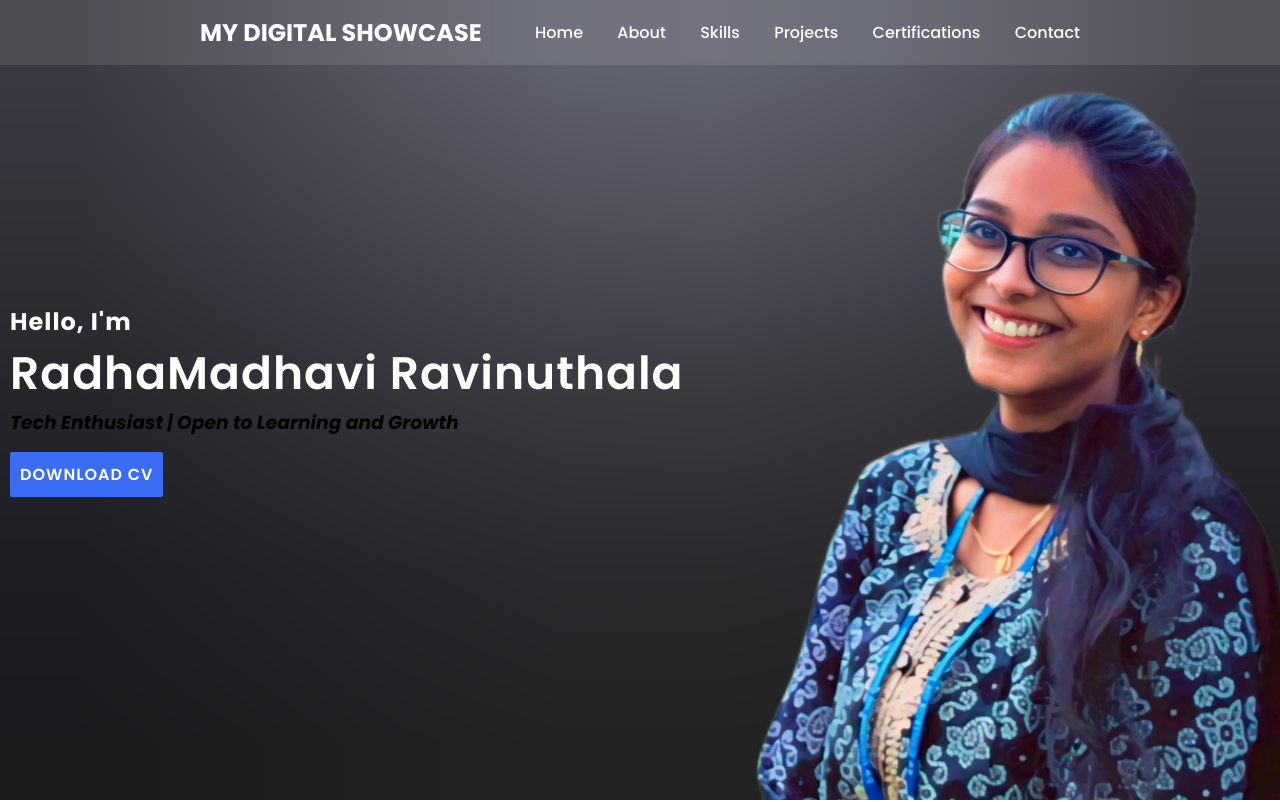
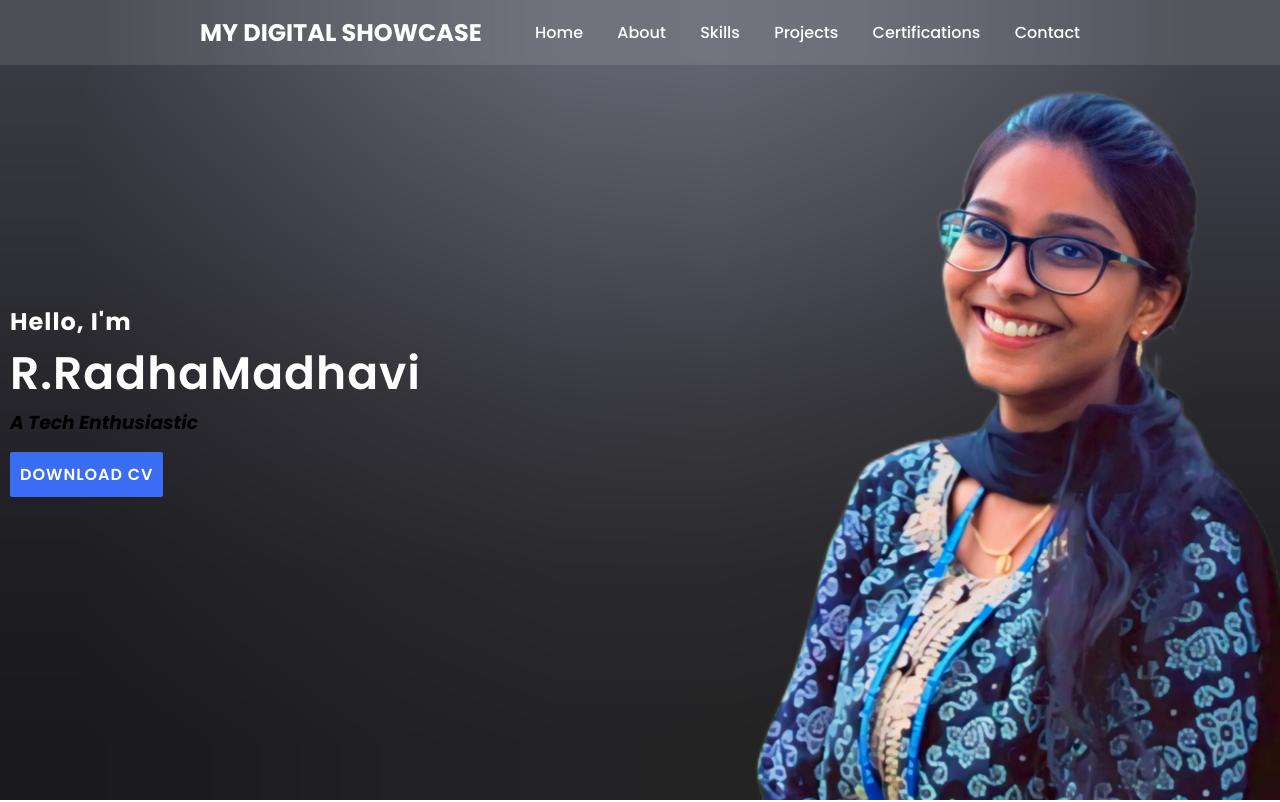
Before and after one commit to radharavinuthala/MYSHOWCASE, a plain HTML site: page index.html in a window 1280 px wide. Shown: the top 802 px of the page. Drawn offline with Linux system fonts and the light colour scheme.

Commit message:
Update index.html

```diff
--- a/index.html
+++ b/index.html
@@ -28,9 +28,9 @@
 
     <section class="main" id="main">
       <div class="content">
-          <h2>Hello, I'm<br><span>RadhaMadhavi Ravinuthala</span></h2>
+          <h2>Hello, I'm<br><span>R.RadhaMadhavi</span></h2>
           <div class="animated-text">
-            <h3><i> Tech Enthusiast | Open to Learning and Growth</i></h3>
+            <h3><i>A Tech Enthusiastic </i></h3>
           </div>
           <a href="certificates/RadhaMadhavi_Resume.pdf" target="_blank" class="btn">Download CV</a>
       </div>
```
